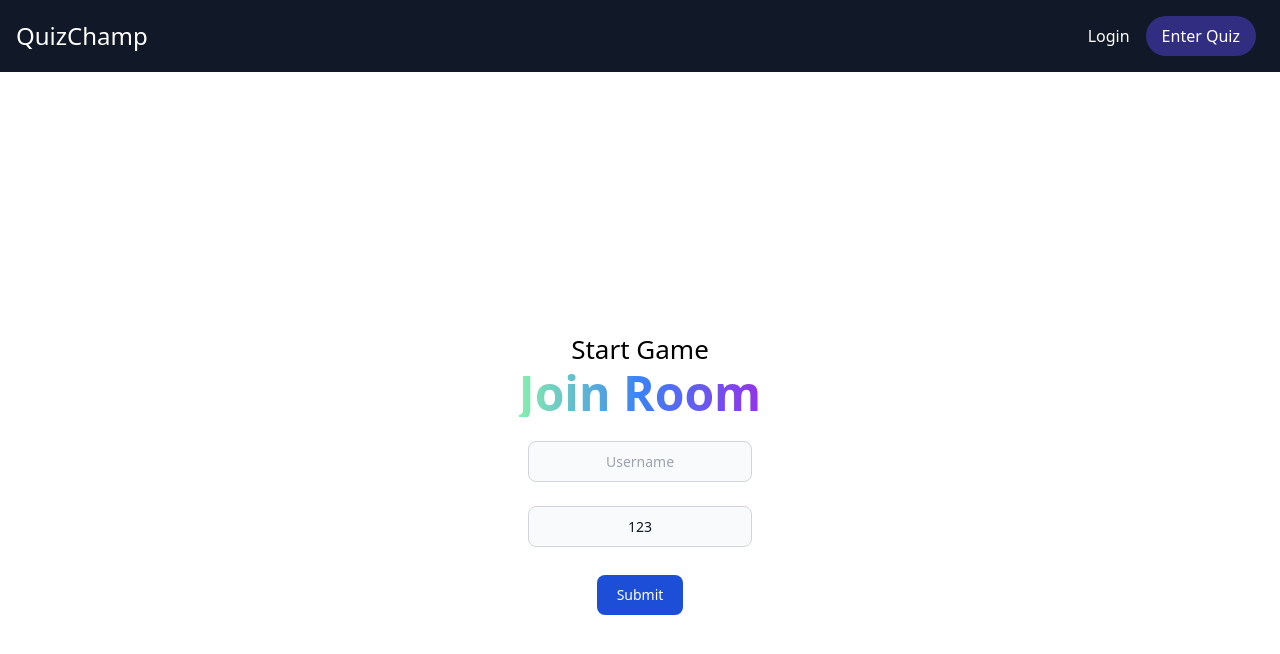
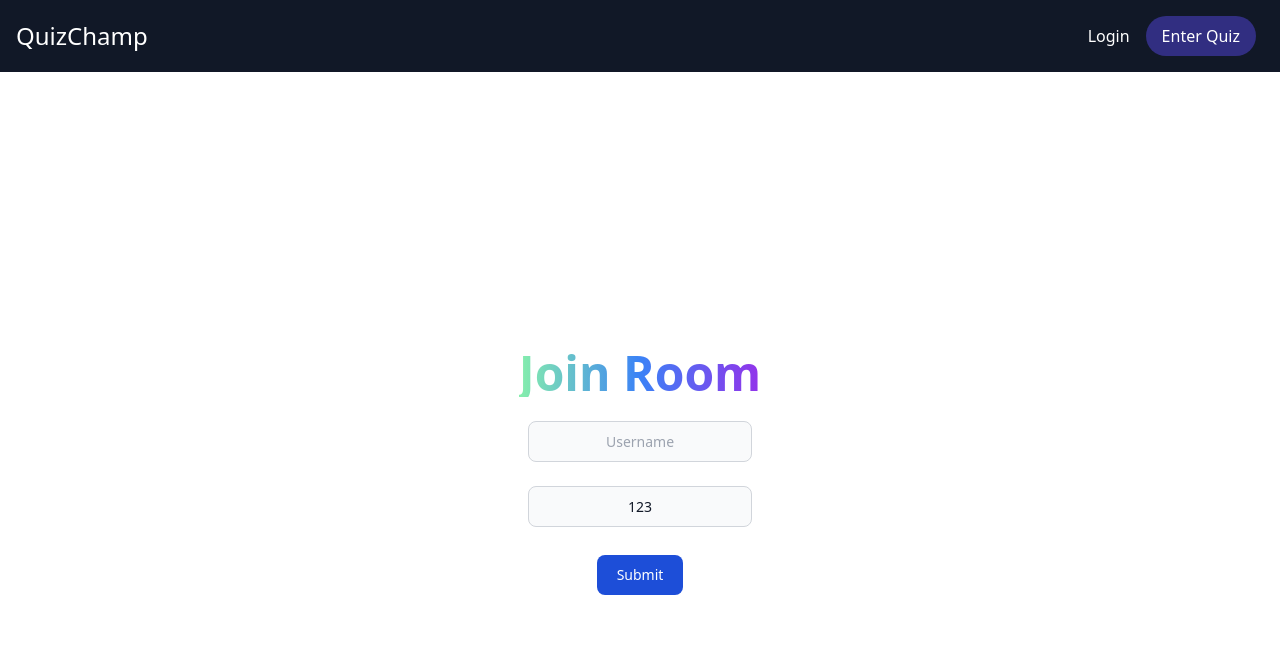
Before and after one commit to DoBryanCS/QuizChamps, a React (Vite) app: page / in a window 1280 px wide. Shown: the top 654 px of the page. Built offline with nearby package versions, Linux system fonts and the light colour scheme; no server answers.

Commit message:
Update JoinRoom.jsx

```diff
--- a/src/components/JoinRoom.jsx
+++ b/src/components/JoinRoom.jsx
@@ -23,9 +23,6 @@ const JoinRoom = () => {
 
   return (
     <div className="container flex flex-col justify-items-center items-center content-center">
-      <button onClick={() => socket.emit("startGame", "77502622")}>
-        Start Game
-      </button>
       <h1 class="bg-gradient-to-r mb-6 from-green-300 via-blue-500 to-purple-600 bg-clip-text text-3xl font-extrabold text-transparent sm:text-5xl">
         Join Room
       </h1>
```
